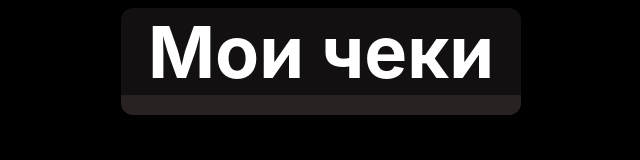
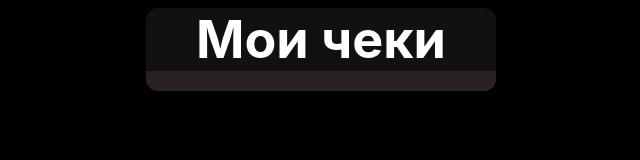
Before and after one commit to nany9/mobile-app, a plain HTML site: page src/check/check.html in a window 1280 px wide. Shown: the whole page, without its empty margins (319-959 px from the left). Drawn offline with Linux system fonts and the light colour scheme; a web font is replaced by a local one.

Commit message:
fixed view

```diff
--- a/src/check/check.css
+++ b/src/check/check.css
@@ -16,7 +16,7 @@ body {
     font-family: 'SF Pro Display', sans-serif;
     color: white;
     font-weight: 700;
-    font-size: 72px;
+    font-size: 52px;
     user-select: none;
 }
 
@@ -29,8 +29,8 @@ body {
     border-top-right-radius: 0px;
 
     text-align: center;
-    padding-left: 200px;
-    padding-right: 200px;
+    padding-left: 100px;
+    padding-right: 100px;
     padding-top: 10px;
     padding-bottom: 10px;
 
@@ -46,6 +46,8 @@ body {
 
 .main{
     background-color: #121010;
+    padding-left: 50px;
+    padding-right: 50px;
     text-align: center;
     border-top-left-radius: 12px;
     border-top-right-radius: 12px;
```
Also changed, not shown: index.html (+1 -1 lines).
